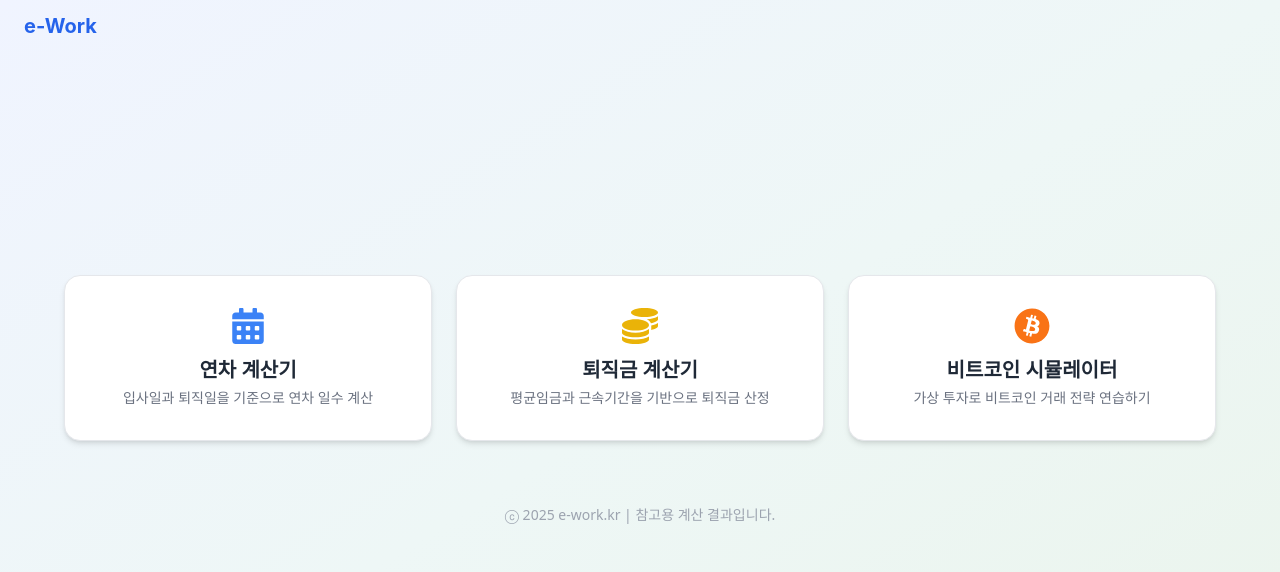
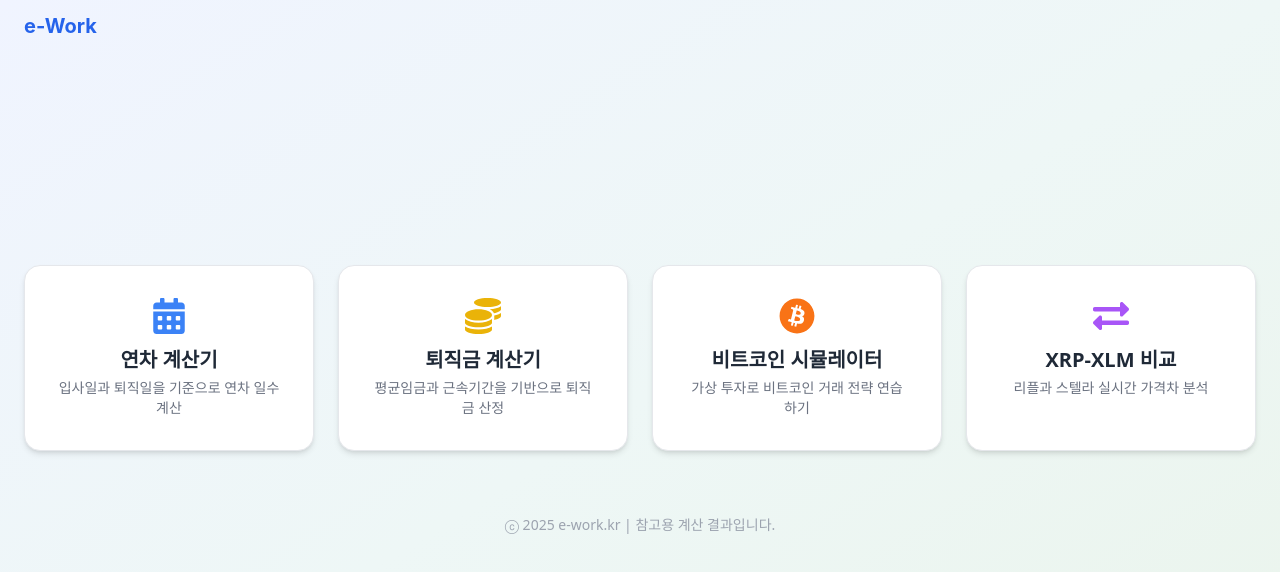
Before and after one commit to jansssss/vacation, a React (Create React App) app: page / in a window 1280 px wide. Shown: the top 572 px of the page. Built offline with nearby package versions, Linux system fonts and the light colour scheme.

Commit message:
Update Home.jsx
리플-스텔라 가격 비교

```diff
--- a/src/pages/Home.jsx
+++ b/src/pages/Home.jsx
@@ -1,6 +1,6 @@
 import React from "react";
 import { Link } from "react-router-dom";
-import { FaCalendarAlt, FaCoins, FaWallet, FaChartBar, FaBitcoin } from "react-icons/fa";
+import { FaCalendarAlt, FaCoins, FaWallet, FaChartBar, FaBitcoin, FaExchangeAlt } from "react-icons/fa";
 
 const Home = () => {
   return (
@@ -11,7 +11,7 @@ const Home = () => {
 
 
       {/* 카드 */}
-      <div className="grid grid-cols-1 md:grid-cols-2 lg:grid-cols-3 gap-6 w-full max-w-6xl">
+      <div className="grid grid-cols-1 md:grid-cols-2 lg:grid-cols-3 xl:grid-cols-4 gap-6 w-full max-w-7xl">
         <Link
           to="/annual-leave"
           className="bg-white hover:bg-blue-50 border border-gray-200 rounded-2xl p-8 shadow-md hover:shadow-xl transition-all text-center"
@@ -50,6 +50,20 @@ const Home = () => {
             가상 투자로 비트코인 거래 전략 연습하기
           </p>
         </Link>
+
+        {/* ✅ 새로 추가된 XRP-XLM 비교 카드 */}
+        <Link
+          to="/xrp-xlm-compare"
+          className="bg-white hover:bg-purple-50 border border-gray-200 rounded-2xl p-8 shadow-md hover:shadow-xl transition-all text-center"
+        >
+          <FaExchangeAlt className="text-4xl text-purple-500 mx-auto mb-3" />
+          <h2 className="text-xl font-semibold text-gray-800 mb-1">
+            XRP-XLM 비교
+          </h2>
+          <p className="text-sm text-gray-500">
+            리플과 스텔라 실시간 가격차 분석
+          </p>
+        </Link>
       </div>
 
       {/* 하단 안내 */}
```
